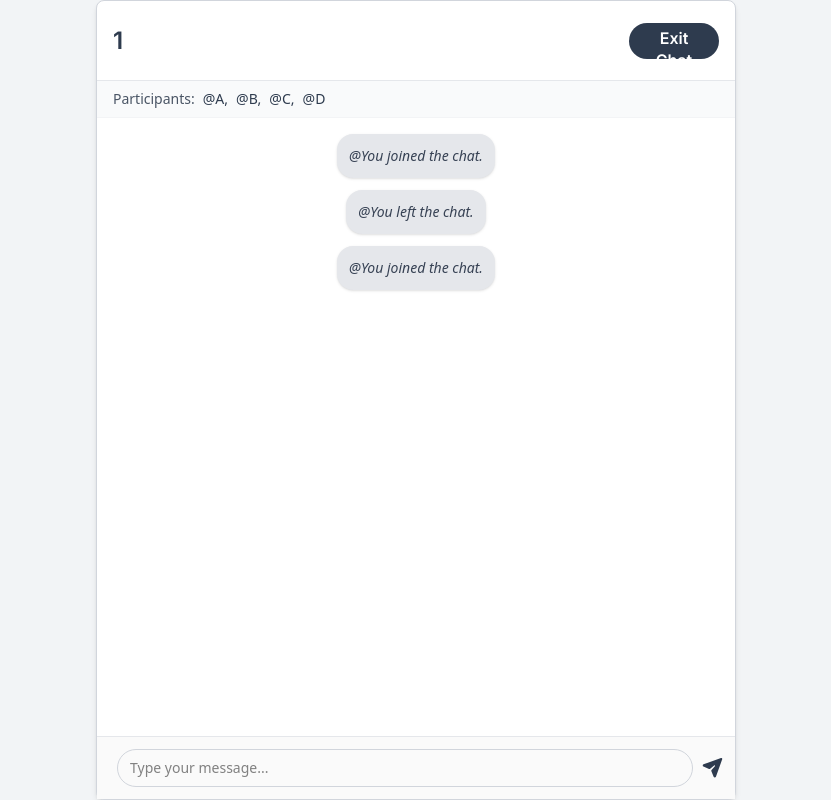
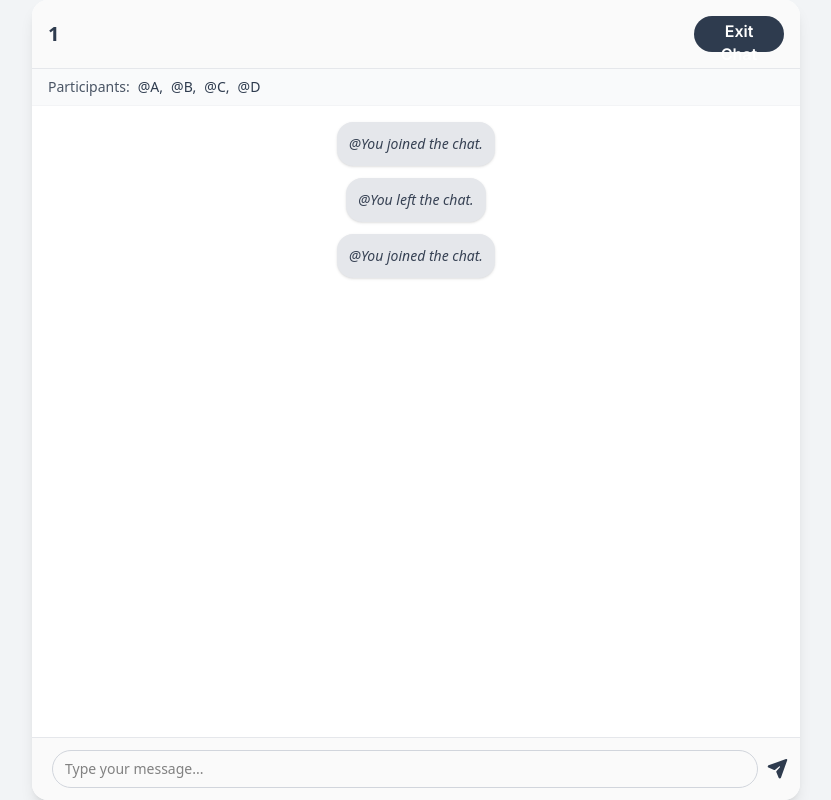
Before and after one commit to AdesuwaJames/HeadNest, a React (Vite) app in the folder headnest/: page /community/1 in a window 1280 px wide. Shown: the whole page, without its empty margins (224-1055 px from the left). Built offline with nearby package versions, Linux system fonts and the light colour scheme.

Commit message:
updated branch

```diff
--- /dev/null
+++ b/headnest/src/Components/Pages/group-chat/exit-confirm.css
@@ -0,0 +1,18 @@
+/* exit-confirm.css */
+.exit-modal-overlay {
+  position: fixed;
+  z-index: 1000;
+  inset: 0;
+  background: rgba(44, 62, 80, 0.25);
+  display: flex;
+  align-items: center;
+  justify-content: center;
+}
+.exit-modal {
+  background: #fff;
+  border-radius: 1rem;
+  box-shadow: 0 8px 32px rgba(44,62,80,0.18);
+  padding: 2rem 2.5rem;
+  min-width: 320px;
+  text-align: center;
+}
--- a/headnest/src/components/Pages/group-chat/group-chat.jsx
+++ b/headnest/src/components/Pages/group-chat/group-chat.jsx
@@ -2,6 +2,7 @@ import React, { useState, useEffect, useRef } from "react";
 import { useNavigate, useParams } from "react-router-dom";
 import { FontAwesomeIcon } from "@fortawesome/react-fontawesome";
 import { faPaperPlane } from "@fortawesome/free-solid-svg-icons";
+import "./exit-confirm.css"; // (create this file for styling)
 
 export default function Chat() {
   const { communityName } = useParams();
@@ -9,6 +10,7 @@ export default function Chat() {
   const [input, setInput] = useState("");
   const [messages, setMessages] = useState([]);
   const [participants, setParticipants] = useState(["@A", "@B", "@C", "@D"]);
+  const [showExitConfirm, setShowExitConfirm] = useState(false);
   const chatEndRef = useRef(null);
 
   // Scroll to bottom on new message
@@ -30,7 +32,10 @@ export default function Chat() {
         { sender: "System", content: `${user} left the chat.` },
       ]);
     };
-  }, []);
+  },
+
+  []);
+
 
   // Anti-screenshot blur protection
   useEffect(() => {
@@ -71,36 +76,47 @@ export default function Chat() {
   };
 
   const handleExit = () => {
-    const confirmExit = window.confirm("Are you sure you want to exit the chat?");
-    if (confirmExit) {
-      setMessages([]);
-      navigate("/community");
-    }
+    setShowExitConfirm(true);
+  };
+
+  const confirmExit = () => {
+    setMessages([]);
+    navigate("/community");
   };
 
   return (
+
     <div className="flex justify-center bg-[#f2f4f6] min-h-screen font-sans select-none relative">
-      {/* Transparent overlay (extra anti-screenshot layer) */}
-      <div
-        className="absolute inset-0 z-50 bg-transparent pointer-events-none"
-        style={{ backdropFilter: "none" }}
-      ></div>
 
-      <div
-        id="chatContainer"
-        className="w-full max-w-[640px] flex flex-col bg-white border border-gray-300 rounded-md shadow-md h-screen relative z-10"
-      >
+      {/* Exit confirmation modal */}
+      {showExitConfirm && (
+        <div className="exit-modal-overlay">
+          <div className="exit-modal">
+            <p className="mb-4 font-semibold text-lg text-[#2e3b4e]">
+              Are you sure you want to exit the chat?
+            </p>
+            <div className="flex gap-4 justify-center">
+              <button
+                className="bg-[#2e3b4e] text-white px-4 py-2 rounded-full"
+                onClick={confirmExit}
+              >
+                Yes, Exit
+              </button>
+              <button
+                className="bg-gray-300 text-gray-800 px-4 py-2 rounded-full"
+                onClick={() => setShowExitConfirm(false)}
+              >
+                Cancel
+              </button>
+            </div>
+          </div>
+        </div>
+      )}
+
+      <div className="flex flex-col w-full max-w-3xl bg-white rounded-2xl shadow-lg overflow-hidden">
         {/* Header */}
-        <div className="flex justify-between items-center px-4 py-3 border-b border-gray-200 h-[80px]">
-          <h2
-            className="text-lg font-semibold text-[#2e3b4e] capitalize"
-            style={{
-              fontFamily: "Inter",
-              fontWeight: "600",
-              fontSize: "24px",
-              lineHeight: "32px",
-            }}
-          >
+        <div className="flex items-center justify-between p-4 border-b border-gray-200 bg-[#fafafa]">
+          <h2 className="text-xl font-semibold text-[#2e3b4e]">
             {communityName?.replace(/-/g, " ") || "Coping Circle"}
           </h2>
           <button
--- a/headnest/src/components/Pages/therapychat/therapychat.jsx
+++ b/headnest/src/components/Pages/therapychat/therapychat.jsx
@@ -8,6 +8,8 @@ import {
   faBars
 } from "@fortawesome/free-solid-svg-icons";
 import Sidebar from "../../sidebar";
+// Import your modal CSS (adjust the path as needed)
+import "../group-chat/exit-confirm.css";
 
 const TherapyChat = () => {
   const navigate = useNavigate();
@@ -18,6 +20,8 @@ const TherapyChat = () => {
   const [input, setInput] = useState("");
   const [timeLeft, setTimeLeft] = useState(300); // 5 mins demo session
   const [sidebarOpen, setSidebarOpen] = useState(false);
+  const [showExitConfirm, setShowExitConfirm] = useState(false);
+  const [showTimeoutAlert, setShowTimeoutAlert] = useState(false);
   const sidebarRef = useRef(null);
 
   // Handle sending message
@@ -40,18 +44,22 @@ const TherapyChat = () => {
 
   // Handle exit
   const handleExit = () => {
-    const confirmExit = window.confirm("Are you sure you want to exit the chat?");
-    if (confirmExit) {
-      setMessages([]);
-      navigate("/"); // Back to homepage
-    }
+    setShowExitConfirm(true);
+  };
+
+  const confirmExit = () => {
+    setMessages([]);
+    navigate("/"); // Back to homepage
   };
 
   // Session countdown timer
   useEffect(() => {
     if (timeLeft <= 0) {
-      alert("Session timed out. Returning to homepage...");
-      navigate("/");
+      setShowTimeoutAlert(true);
+      setTimeout(() => {
+        setShowTimeoutAlert(false);
+        navigate("/");
+      }, 2000);
       return;
     }
     const timer = setTimeout(() => setTimeLeft((prev) => prev - 1), 1000);
@@ -87,6 +95,41 @@ const TherapyChat = () => {
         <FontAwesomeIcon icon={sidebarOpen ? faTimes : faBars} />
       </button>
 
+      {/* Exit Confirmation Modal */}
+      {showExitConfirm && (
+        <div className="exit-modal-overlay">
+          <div className="exit-modal">
+            <p className="mb-4 font-semibold text-lg text-[#2e3b4e]">
+              Are you sure you want to exit the chat?
+            </p>
+            <div className="flex gap-4 justify-center">
+              <button
+                className="bg-[#38485C] text-white px-4 py-2 rounded-full"
+                onClick={confirmExit}
+              >
+                Yes, Exit
+              </button>
+              <button
+                className="bg-gray-300 text-gray-800 px-4 py-2 rounded-full"
+                onClick={() => setShowExitConfirm(false)}
+              >
+                Cancel
+              </button>
+            </div>
+          </div>
+        </div>
+      )}
+
+      {/* Timeout Alert */}
+      {showTimeoutAlert && (
+        <div className="timeout-alert-modal-overlay">
+          <div className="timeout-alert-modal">
+            <p className="font-semibold text-lg text-[#2e3b4e]">
+              Session timed out. Returning to homepage...
+            </p>
+          </div>
+        </div>
+      )}
 
       {/* Main content */}
       <div className="flex flex-col flex-1 h-full">
@@ -103,14 +146,24 @@ const TherapyChat = () => {
           <h2 className="text-sm sm:text-lg font-semibold text-[#38485C] flex-1 text-center">
             Chat with therapist in progress
           </h2>
+
+          <button
+            onClick={handleExit}
+            className="bg-[#38485C] text-white px-6 py-2 rounded-full hover:bg-[#2e384c] transition hover:shadow-md mb-4 "
+          >
+            Exit Chat
+          </button>
+
           <span className="text-sm text-gray-600 min-w-[50px] text-right">
             {Math.floor(timeLeft / 60)}:
             {(timeLeft % 60).toString().padStart(2, "0")}
           </span>
+
         </header>
 
         {/* Chat box */}
         <main className="flex-1 flex flex-col items-center justify-between p-4">
+
           <div className="w-full max-w-2xl flex flex-col flex-1 bg-white rounded-lg shadow p-4">
             <div className="flex-1 overflow-y-auto space-y-3 mb-4">
               {messages.map((msg, index) => (
@@ -144,12 +197,6 @@ const TherapyChat = () => {
 
         {/* Footer */}
         <footer className="flex justify-center p-4 border-t bg-white shadow-sm">
-          <button
-            onClick={handleExit}
-            className="bg-[#38485C] text-white px-6 py-2 rounded-full hover:bg-[#2e384c] transition"
-          >
-            Exit Chat
-          </button>
         </footer>
       </div>
     </div>
```
Also changed, not shown: headnest/src/components/Pages/Journal/journalScreen.jsx (line endings or trailing spaces).
